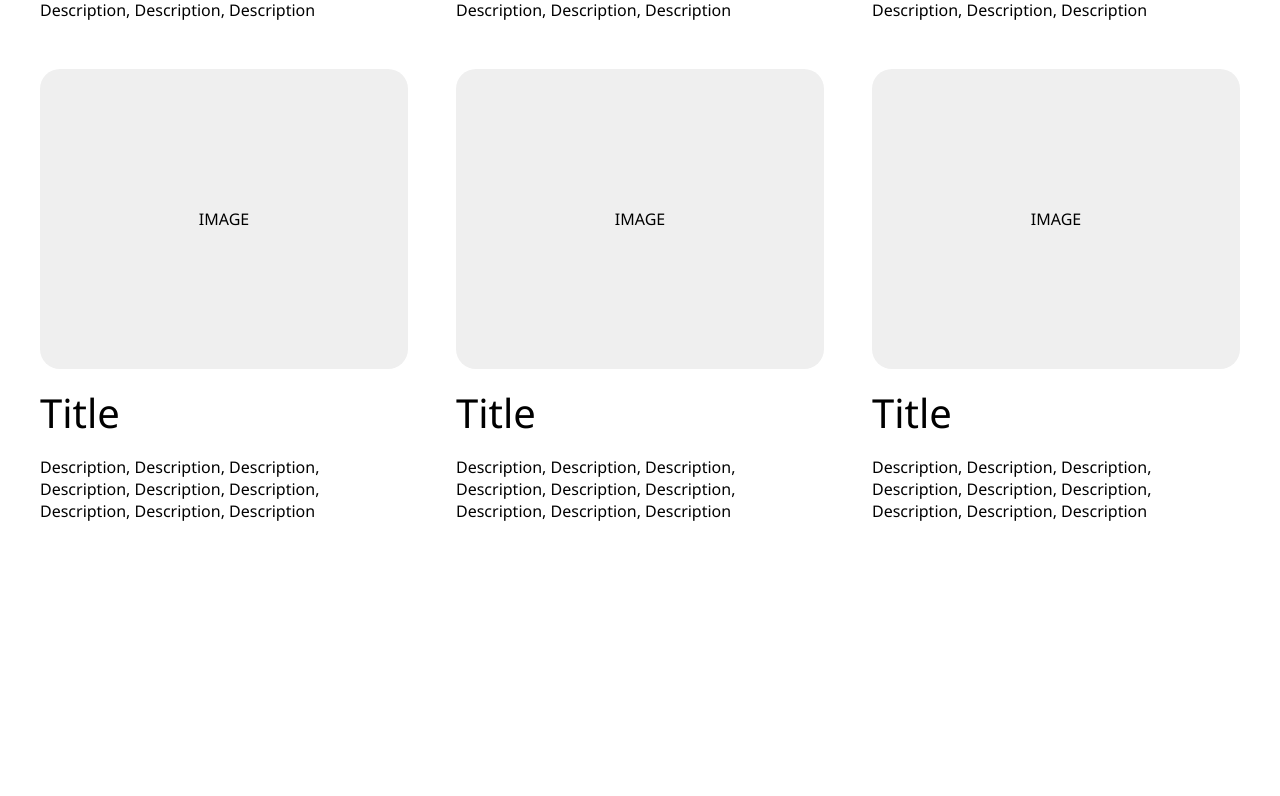
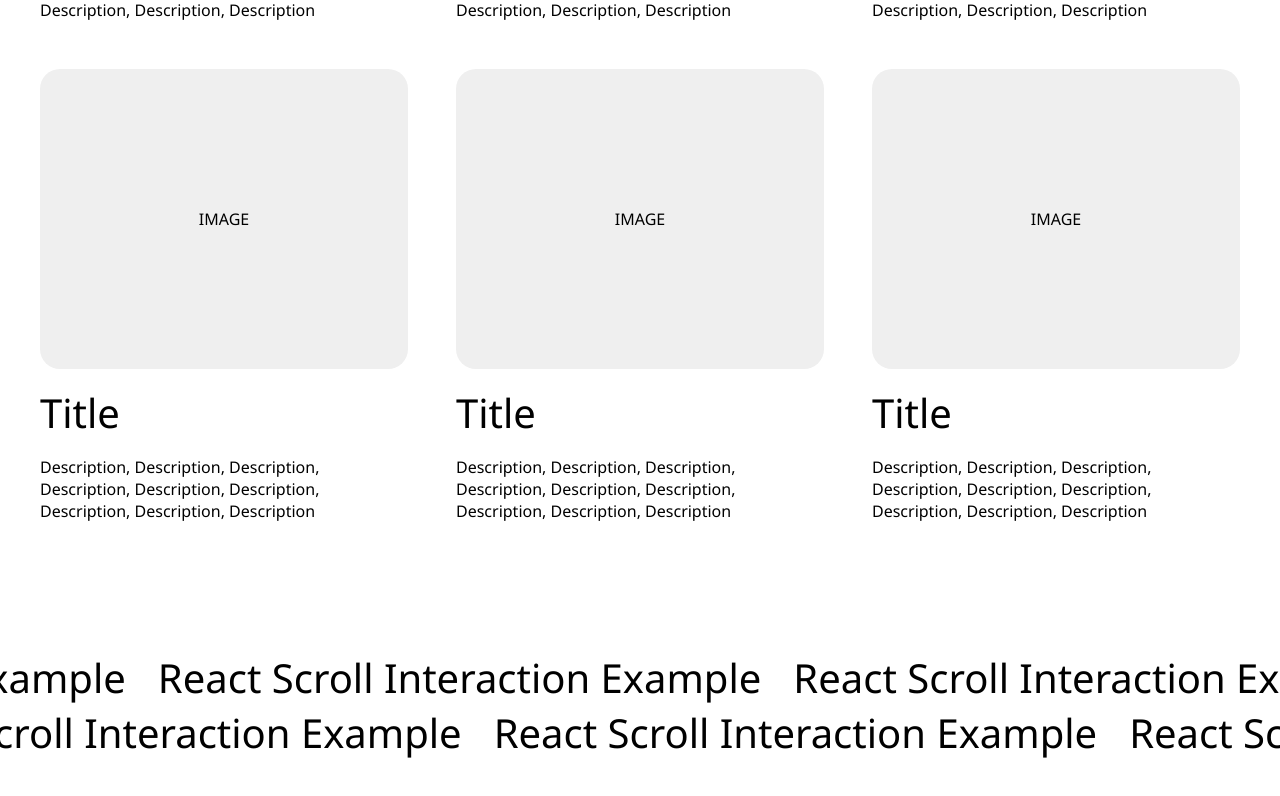
Before and after one commit to GyeongtaeGim/react-scroll-interaction-example, a React (Vite) app: page / in a window 1280 px wide. Shown: the part 1686-2482 px from the top of the page. Before the commit the page ends 2208 px from the top, so only its background shows below. Built offline with nearby package versions, Linux system fonts and the light colour scheme; the HTML template or start-up script is replaced by a standard one.

Commit message:
✨ ParallaxText 컴포넌트 추가

```diff
--- a/src/app/page.tsx
+++ b/src/app/page.tsx
@@ -8,6 +8,7 @@ import flex from '../styles/flex.module.css';
 import text from '../styles/text.module.css';
 import layout from '../styles/layout.module.css';
 import styles from './styles.module.css';
+import ParallaxText from '../components/ParallaxText';
 
 const Card = () => {
   return (
@@ -140,6 +141,14 @@ const IndexPage = () => {
           </motion.div>
         </motion.div>
       </motion.section>
+      <motion.section
+        className={classNames(layout['py-128'], flex['flex-col'])}
+      >
+        <ParallaxText>React Scroll Interaction Example</ParallaxText>
+        <ParallaxText baseVelocity={-3}>
+          React Scroll Interaction Example
+        </ParallaxText>
+      </motion.section>
     </>
   );
 };
--- /dev/null
+++ b/src/components/ParallaxText/index.tsx
@@ -0,0 +1,85 @@
+import classNames from 'classnames';
+import {
+  motion,
+  useAnimationFrame,
+  useMotionValue,
+  useScroll,
+  useSpring,
+  useTransform,
+  useVelocity,
+  wrap,
+} from 'framer-motion';
+import { PropsWithChildren, useRef } from 'react';
+
+import flex from '../../styles/flex.module.css';
+import layout from '../../styles/layout.module.css';
+import text from '../../styles/text.module.css';
+
+interface ParallaxTextProps {
+  /** 기본 속도 */
+  baseVelocity?: number;
+}
+
+const ParallaxText = ({
+  baseVelocity = 3,
+  children,
+}: PropsWithChildren<ParallaxTextProps>) => {
+  const baseX = useMotionValue(0);
+  const { scrollY } = useScroll();
+  const scrollVelocity = useVelocity(scrollY);
+  const smoothVelocity = useSpring(scrollVelocity, {
+    damping: 50,
+    stiffness: 400,
+  });
+  const velocityFactor = useTransform(smoothVelocity, [0, 1000], [0, 5], {
+    clamp: false,
+  });
+
+  const x = useTransform(baseX, (v) => `${wrap(-20, -45, v)}%`);
+
+  const directionFactor = useRef<number>(1);
+  useAnimationFrame((t, delta) => {
+    let moveBy = directionFactor.current * baseVelocity * (delta / 1000);
+    if (velocityFactor.get() < 0) {
+      directionFactor.current = -1;
+    } else if (velocityFactor.get() > 0) {
+      directionFactor.current = 1;
+    }
+
+    moveBy += directionFactor.current * moveBy * velocityFactor.get();
+
+    baseX.set(baseX.get() + moveBy);
+  });
+
+  return (
+    <div
+      className={classNames(
+        flex['flex-row'],
+        flex['flex-nowrap'],
+        layout['overflow-hidden'],
+      )}
+    >
+      <motion.div
+        className={classNames(
+          flex['flex-row'],
+          flex['flex-nowrap'],
+          flex['gap-32'],
+          text['subtitle1'],
+          text['nowrap'],
+        )}
+        style={{ x }}
+      >
+        <div>{children}</div>
+        <div>{children}</div>
+        <div>{children}</div>
+        <div>{children}</div>
+        <div>{children}</div>
+        <div>{children}</div>
+        <div>{children}</div>
+        <div>{children}</div>
+      </motion.div>
+    </div>
+  );
+};
+
+export default ParallaxText;
--- a/src/styles/flex.module.css
+++ b/src/styles/flex.module.css
@@ -10,6 +10,10 @@
 
 .flex-wrap {
   flex-wrap: wrap;
+}
+
+.flex-nowrap {
+  flex-wrap: nowrap;
 }
 
 .justfiy-center {
--- a/src/styles/layout.module.css
+++ b/src/styles/layout.module.css
@@ -3,6 +3,10 @@
   width: calc(100% - 80px);
   margin-left: auto;
   margin-right: auto;
+}
+
+.overflow-hidden {
+  overflow: hidden;
 }
 
 .py-32 {
@@ -14,3 +18,8 @@
   padding-top: 64px;
   padding-bottom: 64px;
 }
+
+.py-128 {
+  padding-top: 128px;
+  padding-bottom: 128px;
+}
--- a/src/styles/text.module.css
+++ b/src/styles/text.module.css
@@ -14,6 +14,10 @@
   font-size: 2.5rem;
 }
 
+.nowrap {
+  white-space: nowrap;
+}
+
 @media (max-width: 680px) {
   .title1 {
     font-size: 5rem;
```
Also changed, not shown: src/components/ParallaxText/styles.module.css (added).
